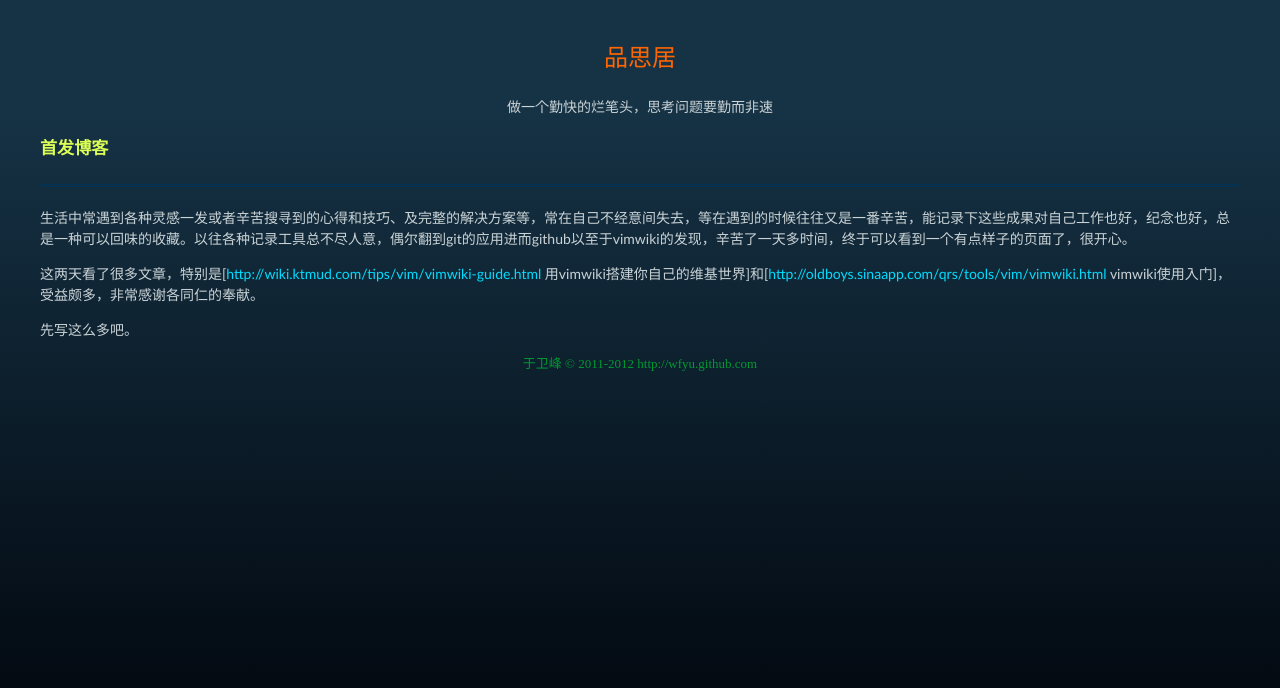
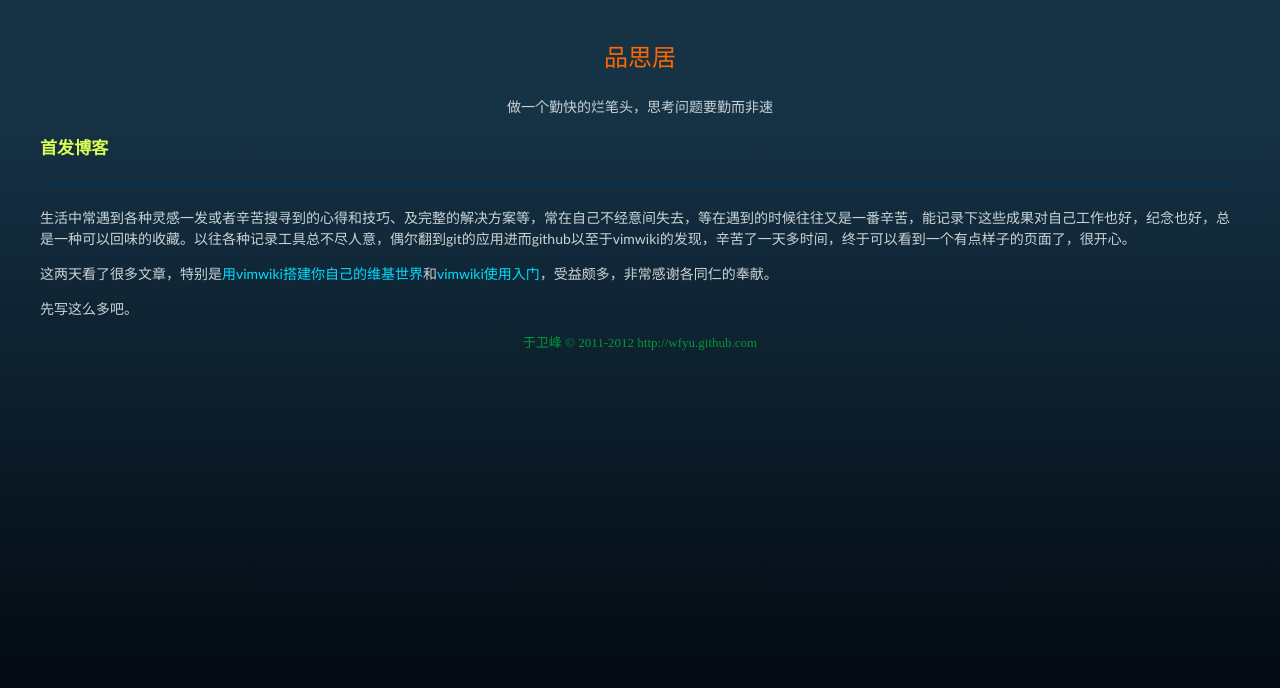
Before and after one commit to wfyu/wfyu.github.com, a plain HTML site: page index.html in a window 1280 px wide. Drawn offline with Linux system fonts and the light colour scheme.

Commit message:
提交信息：成功实现博客主页显示内容

```diff
--- a/index.html
+++ b/index.html
@@ -62,7 +62,7 @@
 
 
 <p>
-这两天看了很多文章，特别是[<a href="http://wiki.ktmud.com/tips/vim/vimwiki-guide.html">http://wiki.ktmud.com/tips/vim/vimwiki-guide.html</a> 用vimwiki搭建你自己的维基世界]和[<a href="http://oldboys.sinaapp.com/qrs/tools/vim/vimwiki.html">http://oldboys.sinaapp.com/qrs/tools/vim/vimwiki.html</a> vimwiki使用入门]，受益颇多，非常感谢各同仁的奉献。
+这两天看了很多文章，特别是<a href="http://wiki.ktmud.com/tips/vim/vimwiki-guide.html">用vimwiki搭建你自己的维基世界</a>和<a href="http://oldboys.sinaapp.com/qrs/tools/vim/vimwiki.html">vimwiki使用入门</a>，受益颇多，非常感谢各同仁的奉献。
 </p>
 
 <p>
```
